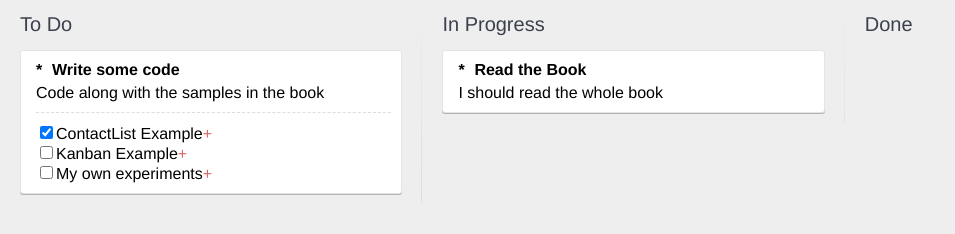
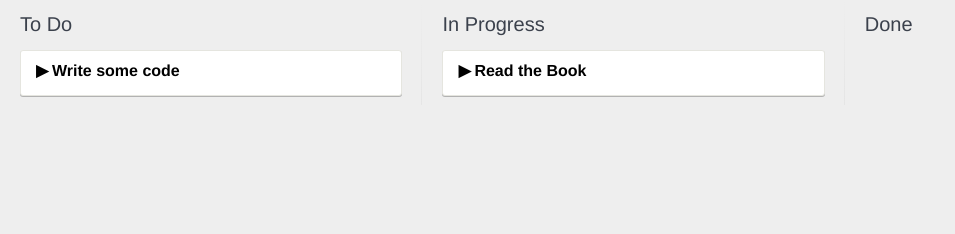
Before and after one commit to joejustesen/pro-react-chapters, a React app in the folder chapter01_kanban/: page / in a window 1280 px wide. Shown: the whole page, without its empty margins (0-955 px from the left). Built offline with nearby package versions, Linux system fonts and the light colour scheme.

Commit message:
Added event handler for hiding/showing card details

```diff
--- a/chapter01_kanban/src/card.js
+++ b/chapter01_kanban/src/card.js
@@ -2,14 +2,33 @@ import React, { Component } from 'react';
 import CheckList from './checklist';
 
 class Card extends Component {
+    constructor() {
+        super(...arguments);
+        this.state = {
+            showDetails: false
+        };
+    }
+
     render() {
-        return (
-            <div className="card">
-                <div className="card__title">{this.props.title}</div>
+        let cardDetails;
+
+        if (this.state.showDetails) {
+            cardDetails = (
                 <div className="card__details">
                     {this.props.description}
                     <CheckList cardId={this.props.id} tasks={this.props.tasks} />
                 </div>
+            );
+
+        }
+
+        return (
+            <div className="card">
+                <div className="card__title"
+                     onClick={() => this.setState({showDetails: !this.state.showDetails})}>
+                    {this.props.title}
+                </div>
+                {cardDetails}
             </div>
             );
     }
--- a/chapter01_kanban/src/checklist.js
+++ b/chapter01_kanban/src/checklist.js
@@ -2,7 +2,7 @@ import React, { Component } from 'react';
 
 class CheckList extends Component {
     render() {
-        let tasks = this.props.tasks.map((task) => (
+        const tasks = this.props.tasks.map((task) => (
             <li className="checklist__task">
                 <input type="checkbox" defaultChecked={task.done} />
                 {task.name}
--- a/chapter01_kanban/style.css
+++ b/chapter01_kanban/style.css
@@ -72,11 +72,11 @@ ul {
 .card__title:before {
     display: inline-block;
     width: 1em;
-    content: '*';
+    content: '\25B6';
 }
 
 .card__title--is-open:before {
-    content: '*';
+    content: '\25BC';
 }
 
 .checklist__task:first-child {
@@ -86,7 +86,8 @@ ul {
 }
 
 .checklist__task--remove:after{
+    margin: 0em  .25em;
     display: inline-block;
     color: #d66;
-    content: "+";
+    content: "\2716";
 }
```
